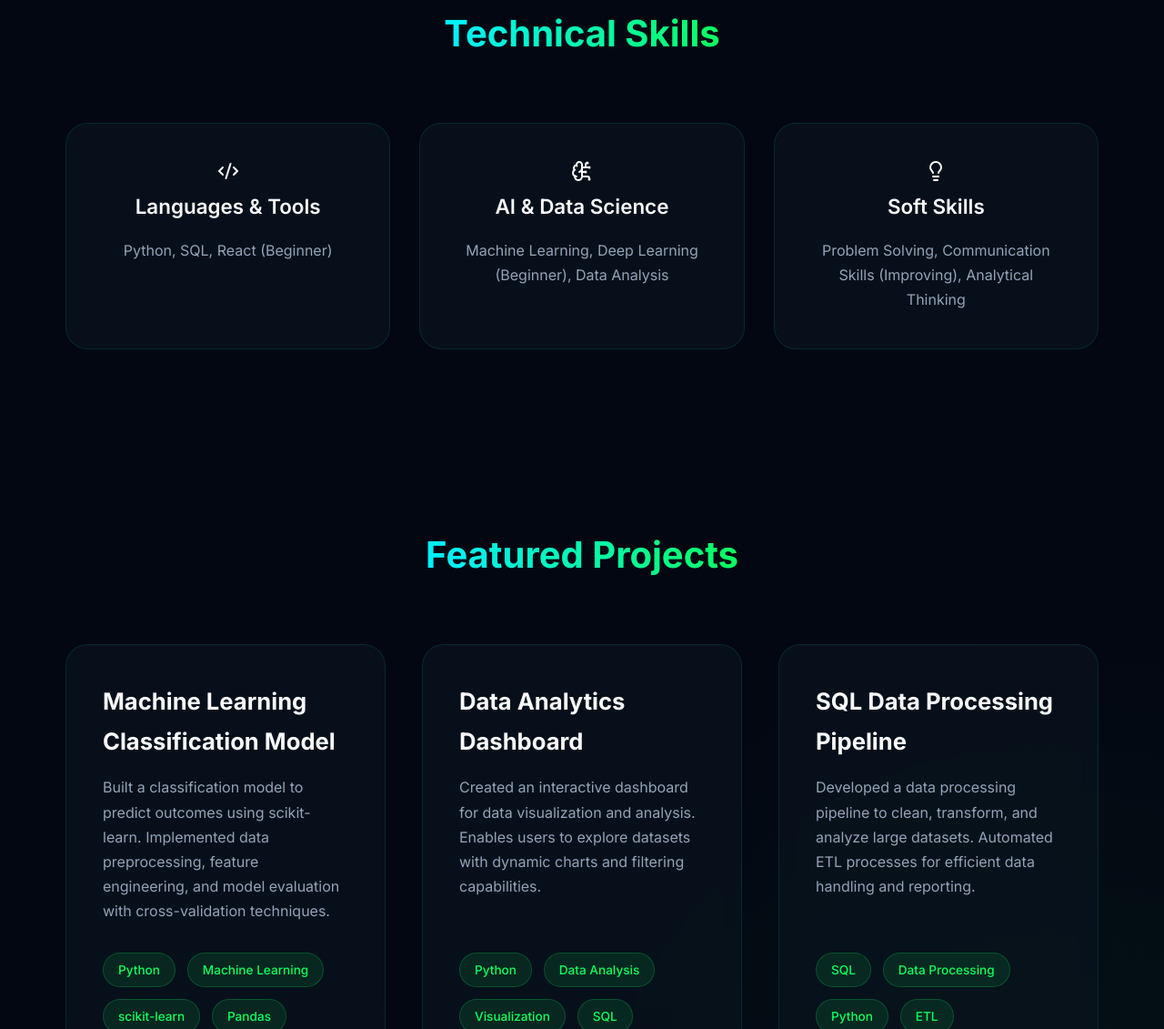
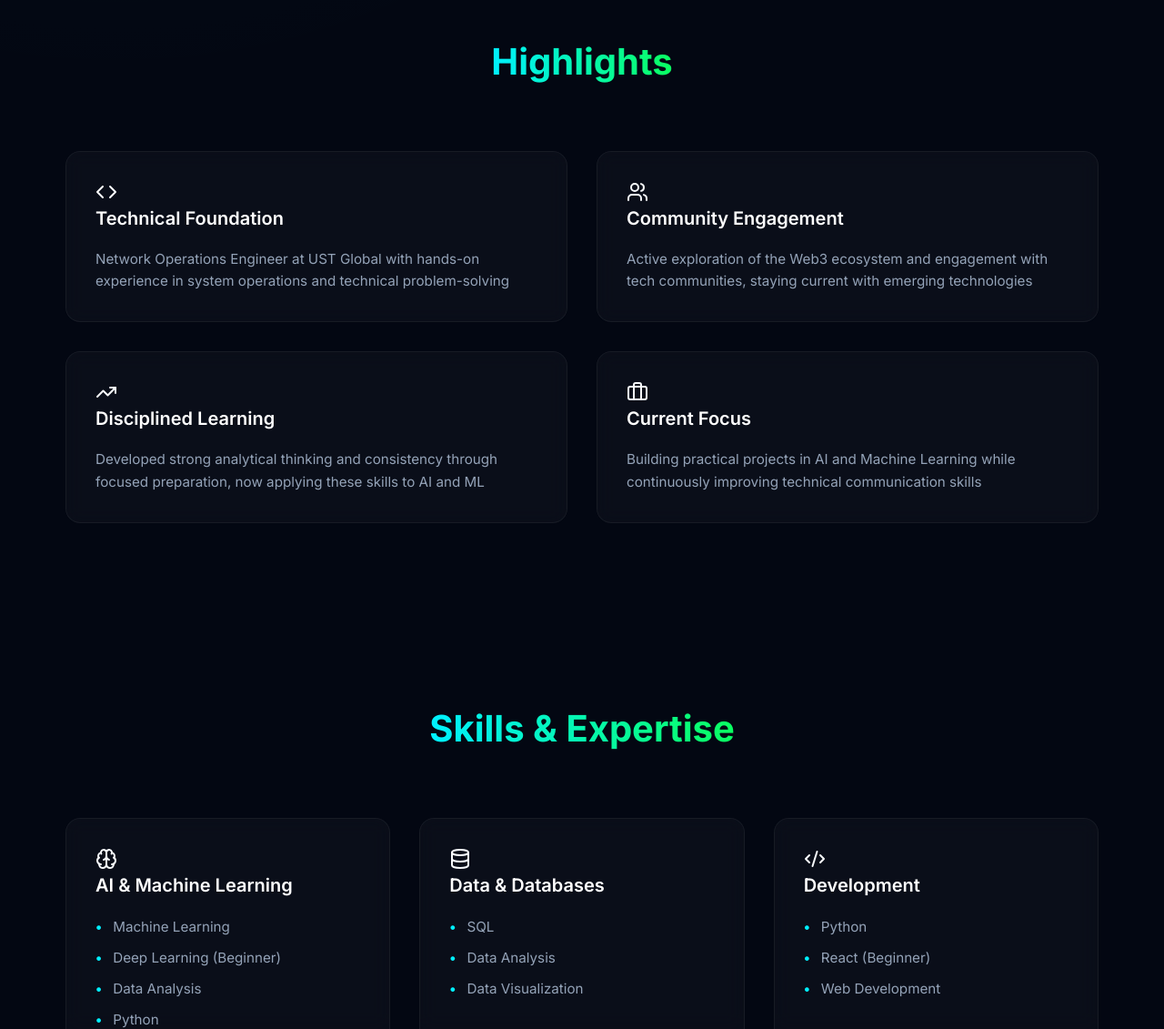
Before and after one commit to Peruks/Portfolio-Site, a plain HTML site: page index.html in a window 1280 px wide. Shown: the part 1669-2800 px from the top of the page at 91% size. Drawn offline with nearby package versions, Linux system fonts and the light colour scheme.

Commit message:
Finalize portfolio content and design

```diff
--- a/index.html
+++ b/index.html
@@ -23,6 +23,7 @@
             <ul class="nav-links">
                 <li><a href="#home">Home</a></li>
                 <li><a href="#about">About</a></li>
+                <li><a href="#highlights">Highlights</a></li>
                 <li><a href="#skills">Skills</a></li>
                 <li><a href="#projects">Projects</a></li>
                 <li><a href="#contact">Contact</a></li>
@@ -69,24 +70,96 @@
             </div>
         </section>
 
+        <section id="highlights" class="section highlights reveal">
+            <div class="container">
+                <h2 class="section-title">Highlights</h2>
+                <div class="highlights-grid">
+                    <div class="glass-card">
+                        <i data-lucide="code"></i>
+                        <h3>Technical Foundation</h3>
+                        <p>Network Operations Engineer at UST Global with hands-on experience in system operations and
+                            technical problem-solving</p>
+                    </div>
+                    <div class="glass-card">
+                        <i data-lucide="users"></i>
+                        <h3>Community Engagement</h3>
+                        <p>Active exploration of the Web3 ecosystem and engagement with tech communities, staying
+                            current with emerging technologies</p>
+                    </div>
+                    <div class="glass-card">
+                        <i data-lucide="trending-up"></i>
+                        <h3>Disciplined Learning</h3>
+                        <p>Developed strong analytical thinking and consistency through focused preparation, now
+                            applying these skills to AI and ML</p>
+                    </div>
+                    <div class="glass-card">
+                        <i data-lucide="briefcase"></i>
+                        <h3>Current Focus</h3>
+                        <p>Building practical projects in AI and Machine Learning while continuously improving technical
+                            communication skills</p>
+                    </div>
+                </div>
+            </div>
+        </section>
+
         <section id="skills" class="section skills reveal">
             <div class="container">
-                <h2 class="section-title">Technical Skills</h2>
+                <h2 class="section-title">Skills & Expertise</h2>
                 <div class="skills-grid">
-                    <div class="skill-card">
+                    <div class="glass-card">
+                        <i data-lucide="brain"></i>
+                        <h3>AI & Machine Learning</h3>
+                        <ul class="skill-list">
+                            <li>Machine Learning</li>
+                            <li>Deep Learning (Beginner)</li>
+                            <li>Data Analysis</li>
+                            <li>Python</li>
+                        </ul>
+                    </div>
+                    <div class="glass-card">
+                        <i data-lucide="database"></i>
+                        <h3>Data & Databases</h3>
+                        <ul class="skill-list">
+                            <li>SQL</li>
+                            <li>Data Analysis</li>
+                            <li>Data Visualization</li>
+                        </ul>
+                    </div>
+                    <div class="glass-card">
                         <i data-lucide="code-2"></i>
-                        <h3>Languages & Tools</h3>
-                        <p>Python, SQL, React (Beginner)</p>
+                        <h3>Development</h3>
+                        <ul class="skill-list">
+                            <li>Python</li>
+                            <li>React (Beginner)</li>
+                            <li>Web Development</li>
+                        </ul>
                     </div>
-                    <div class="skill-card">
-                        <i data-lucide="brain-circuit"></i>
-                        <h3>AI & Data Science</h3>
-                        <p>Machine Learning, Deep Learning (Beginner), Data Analysis</p>
+                    <div class="glass-card">
+                        <i data-lucide="lightbulb"></i>
+                        <h3>Problem Solving</h3>
+                        <ul class="skill-list">
+                            <li>Analytical Thinking</li>
+                            <li>Algorithm Design</li>
+                            <li>System Design</li>
+                        </ul>
                     </div>
-                    <div class="skill-card">
-                        <i data-lucide="lightbulb"></i>
+                    <div class="glass-card">
+                        <i data-lucide="bar-chart-2"></i>
+                        <h3>Technical Skills</h3>
+                        <ul class="skill-list">
+                            <li>Network Operations</li>
+                            <li>System Administration</li>
+                            <li>Troubleshooting</li>
+                        </ul>
+                    </div>
+                    <div class="glass-card">
+                        <i data-lucide="message-square"></i>
                         <h3>Soft Skills</h3>
-                        <p>Problem Solving, Communication Skills (Improving), Analytical Thinking</p>
+                        <ul class="skill-list">
+                            <li>Communication</li>
+                            <li>Team Collaboration</li>
+                            <li>Continuous Learning</li>
+                        </ul>
                     </div>
                 </div>
             </div>
--- a/style.css
+++ b/style.css
@@ -314,9 +314,52 @@ ul {
     color: var(--text-muted);
 }
 
-.about-text strong {
+/* Glassmorphism Card Design */
+.glass-card {
+    background: rgba(255, 255, 255, 0.03);
+    backdrop-filter: blur(10px);
+    -webkit-backdrop-filter: blur(10px);
+    border: 1px solid rgba(255, 255, 255, 0.05);
+    border-radius: 1rem;
+    padding: 2rem;
+    transition: all 0.3s ease;
+    height: 100%;
+    display: flex;
+    flex-direction: column;
+}
+
+.glass-card:hover {
+    transform: translateY(-5px);
+    background: rgba(255, 255, 255, 0.05);
+    border-color: var(--primary-color);
+    box-shadow: 0 10px 30px rgba(0, 240, 255, 0.1);
+}
+
+.glass-card i {
     color: var(--primary-color);
+    width: 40px;
+    height: 40px;
+    margin-bottom: 1.5rem;
+}
+
+.glass-card h3 {
+    font-size: 1.25rem;
     font-weight: 600;
+    margin-bottom: 1rem;
+    color: #fff;
+}
+
+.glass-card p {
+    color: var(--text-muted);
+    font-size: 0.95rem;
+    line-height: 1.6;
+}
+
+/* Highlights Section */
+.highlights-grid {
+    display: grid;
+    grid-template-columns: repeat(2, 1fr);
+    gap: 2rem;
 }
 
 /* Skills Section */
@@ -326,57 +369,25 @@ ul {
     gap: 2rem;
 }
 
-.skill-card {
-    background: var(--glass-bg);
-    backdrop-filter: blur(var(--glass-blur));
-    padding: 2.5rem;
-    border-radius: 1.5rem;
-    border: 1px solid var(--glass-border);
-    transition: all 0.4s ease;
-    text-align: center;
-    position: relative;
-    overflow: hidden;
+.skill-list {
+    list-style: none;
+    padding: 0;
 }
 
-.skill-card::before {
-    content: '';
-    position: absolute;
-    top: 0;
-    left: 0;
-    width: 100%;
-    height: 100%;
-    background: linear-gradient(135deg, rgba(0, 240, 255, 0.1), transparent);
-    opacity: 0;
-    transition: opacity 0.4s ease;
+.skill-list li {
+    color: var(--text-muted);
+    margin-bottom: 0.5rem;
+    font-size: 0.95rem;
+    position: relative;
+    padding-left: 1.2rem;
 }
 
-.skill-card:hover {
-    transform: translateY(-10px);
-    border-color: var(--primary-color);
-    box-shadow: 0 20px 40px rgba(0, 240, 255, 0.2);
-}
-
-.skill-card:hover::before {
-    opacity: 1;
-}
-
-.skill-card i {
+.skill-list li::before {
+    content: '•';
     color: var(--primary-color);
-    width: 56px;
-    height: 56px;
-    margin-bottom: 1.5rem;
-    filter: drop-shadow(0 0 10px rgba(0, 240, 255, 0.3));
-}
-
-.skill-card h3 {
-    margin-bottom: 1rem;
-    font-size: 1.4rem;
-    font-weight: 600;
-}
-
-.skill-card p {
-    color: var(--text-muted);
-    font-size: 1rem;
+    position: absolute;
+    left: 0;
+    font-weight: bold;
 }
 
 /* Projects Section */
@@ -387,20 +398,21 @@ ul {
 }
 
 .project-card {
-    background: var(--glass-bg);
-    backdrop-filter: blur(var(--glass-blur));
-    border-radius: 1.5rem;
+    background: rgba(255, 255, 255, 0.03);
+    backdrop-filter: blur(10px);
+    border: 1px solid rgba(255, 255, 255, 0.05);
+    border-radius: 1rem;
     overflow: hidden;
-    border: 1px solid var(--glass-border);
-    transition: all 0.4s ease;
+    transition: all 0.3s ease;
     display: flex;
     flex-direction: column;
+    height: 100%;
 }
 
 .project-card:hover {
-    transform: translateY(-10px);
+    transform: translateY(-5px);
     border-color: var(--secondary-color);
-    box-shadow: 0 20px 40px rgba(10, 255, 96, 0.2);
+    box-shadow: 0 10px 30px rgba(10, 255, 96, 0.1);
 }
 
 .project-content {
@@ -561,4 +573,8 @@ ul {
     .contact-item {
         justify-content: center;
     }
+
+    .highlights-grid {
+        grid-template-columns: 1fr;
+    }
 }
```
